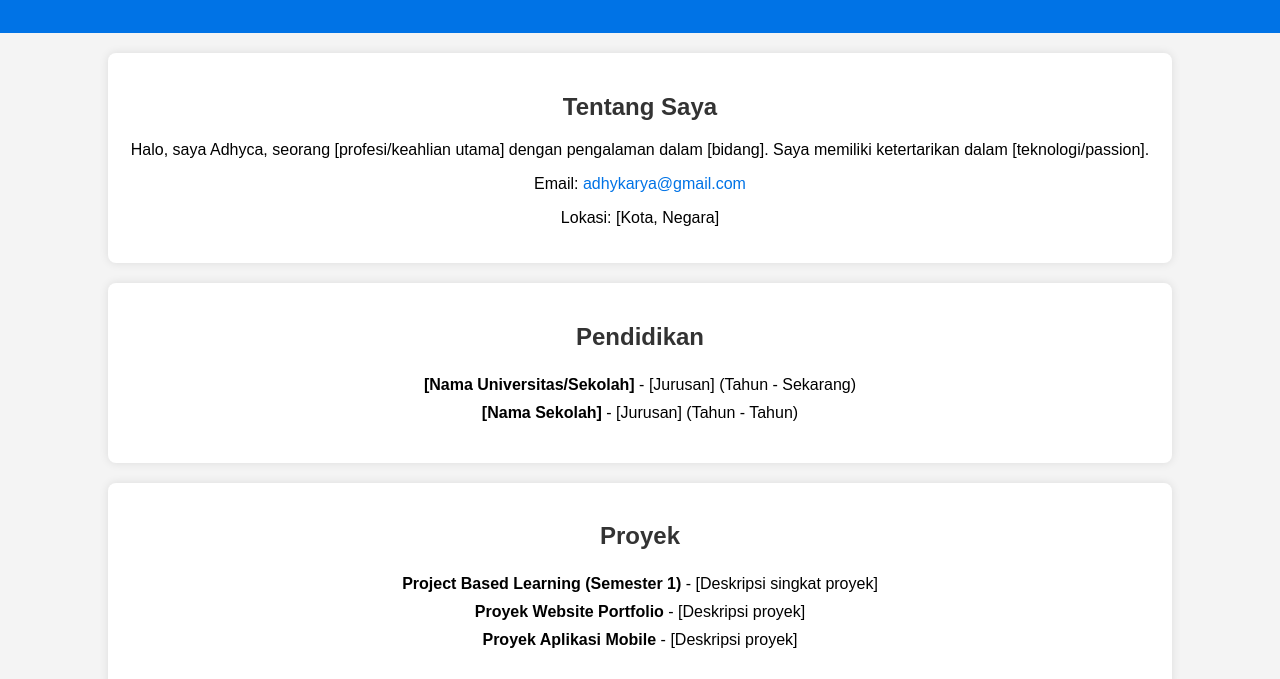
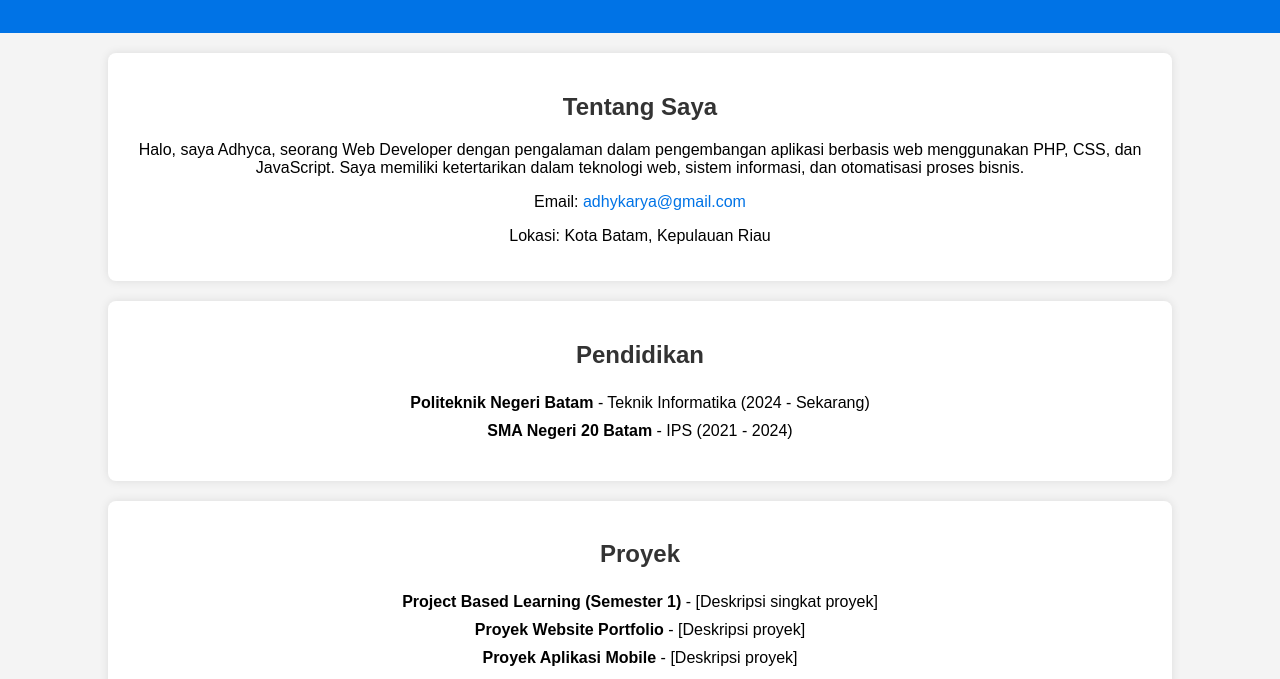
Before and after one commit to FeatingRates/Personal_Branding, a plain HTML site: page index.html in a window 1280 px wide. Shown: the part 121-800 px from the top of the page. Drawn offline with Linux system fonts and the light colour scheme.

Commit message:
Update index.html

```diff
--- a/index.html
+++ b/index.html
@@ -3,7 +3,7 @@
 <head>
     <meta charset="UTF-8">
     <meta name="viewport" content="width=device-width, initial-scale=1.0">
-    <title>Personal Branding - Nama Anda</title>
+    <title>Personal Branding</title>
     <link rel="stylesheet" href="style.css">
 </head>
 <body>
@@ -15,16 +15,16 @@
 
     <section class="about">
         <h2>Tentang Saya</h2>
-        <p>Halo, saya Adhyca, seorang [profesi/keahlian utama] dengan pengalaman dalam [bidang]. Saya memiliki ketertarikan dalam [teknologi/passion].</p>
+        <p>Halo, saya Adhyca, seorang Web Developer dengan pengalaman dalam pengembangan aplikasi berbasis web menggunakan PHP, CSS, dan JavaScript. Saya memiliki ketertarikan dalam teknologi web, sistem informasi, dan otomatisasi proses bisnis.</p>
         <p>Email: <a href="mailto:adhykarya@gmail.com">adhykarya@gmail.com</a></p>
-        <p>Lokasi: [Kota, Negara]</p>
+        <p>Lokasi: Kota Batam, Kepulauan Riau</p>
     </section>
 
     <section class="education">
         <h2>Pendidikan</h2>
         <ul>
-            <li><strong>[Nama Universitas/Sekolah]</strong> - [Jurusan] (Tahun - Sekarang)</li>
-            <li><strong>[Nama Sekolah]</strong> - [Jurusan] (Tahun - Tahun)</li>
+            <li><strong>Politeknik Negeri Batam</strong> - Teknik Informatika (2024 - Sekarang)</li>
+            <li><strong>SMA Negeri 20 Batam</strong> - IPS (2021 - 2024)</li>
         </ul>
     </section>
 
```
